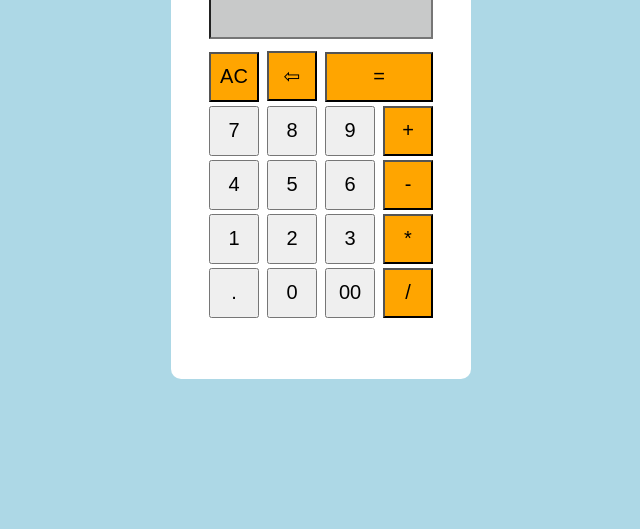
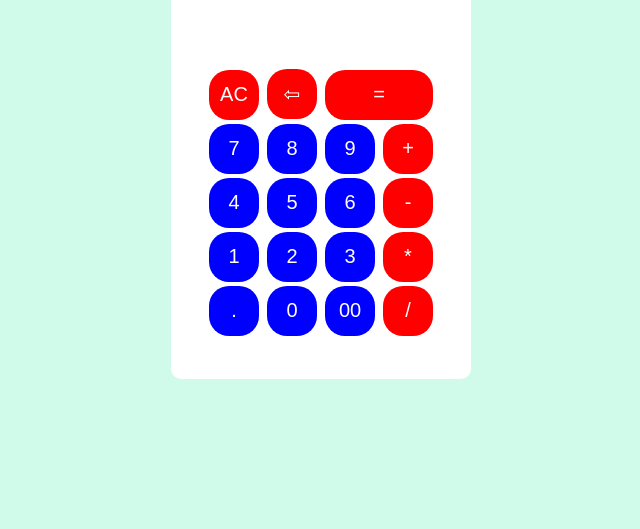
Before and after one commit to ShubhamSharmax/Basic-Calculator, a plain HTML site: page index.html in a window 1280 px wide. Shown: the part 271-800 px from the top of the page, without its empty margins (319-959 px from the left). Drawn offline with Linux system fonts and the light colour scheme.

Commit message:
Improved User Interface

```diff
--- a/index.html
+++ b/index.html
@@ -4,7 +4,6 @@
     <meta charset="UTF-8">
     <title>Calculator</title>
     <link rel="stylesheet" href="style.css">
-    <script src="script.js"></script>
 </head>
 <body>
     <div class="container">
--- a/style.css
+++ b/style.css
@@ -4,7 +4,7 @@
 }
 
 .container{
-    background: lightblue;
+    background: rgb(208, 250, 234);
     height: 100vh;
     width: 100vw;
     position: relative;
@@ -27,6 +27,7 @@
 
 h1{
     color: red;
+    padding: 20px;
 }
 
 input{
@@ -34,6 +35,10 @@ input{
     height: 50px;
     width: 50px;
     margin: 2px;
+    border-radius: 20px;
+    border: none;
+    color: white;
+    background-color: blue;
 }
 
 #equal{
@@ -44,13 +49,20 @@ input{
 }
 
 .oprator{
-    background-color: orange;
+    background-color: red;
+    color: white;
+}
+
+input:hover{
+    color: white;
+    background-color: darkblue;
 }
 
 #display{
-    background-color: rgb(200, 201, 201);
-    width: 200px;
-    color: blue;
+    background-color: white;
+    border-radius: 10px;
+    width: 210px;
+    color: black;
     height: 30px;
     font-size: 25px;
     padding: 10px;
```
